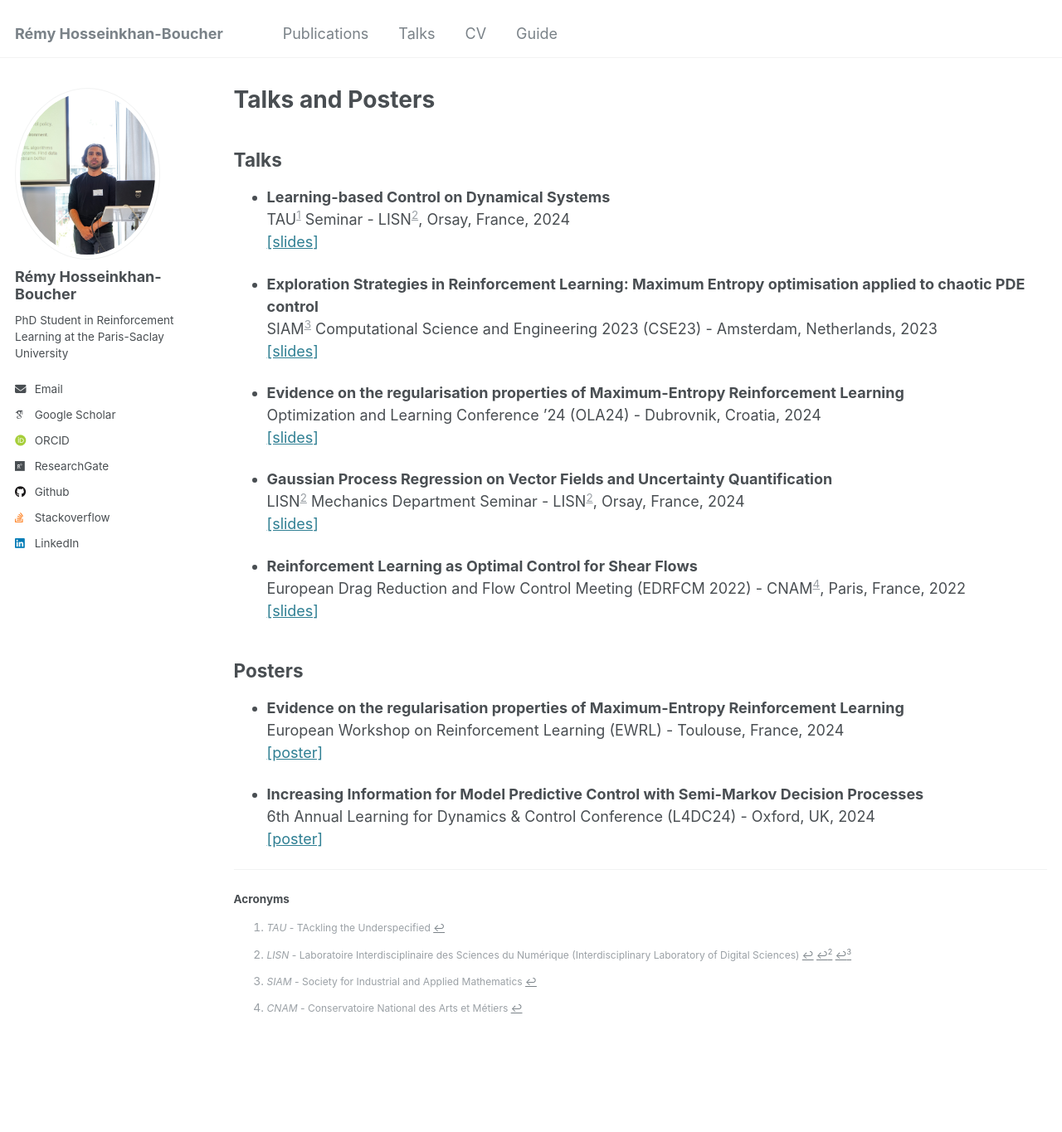
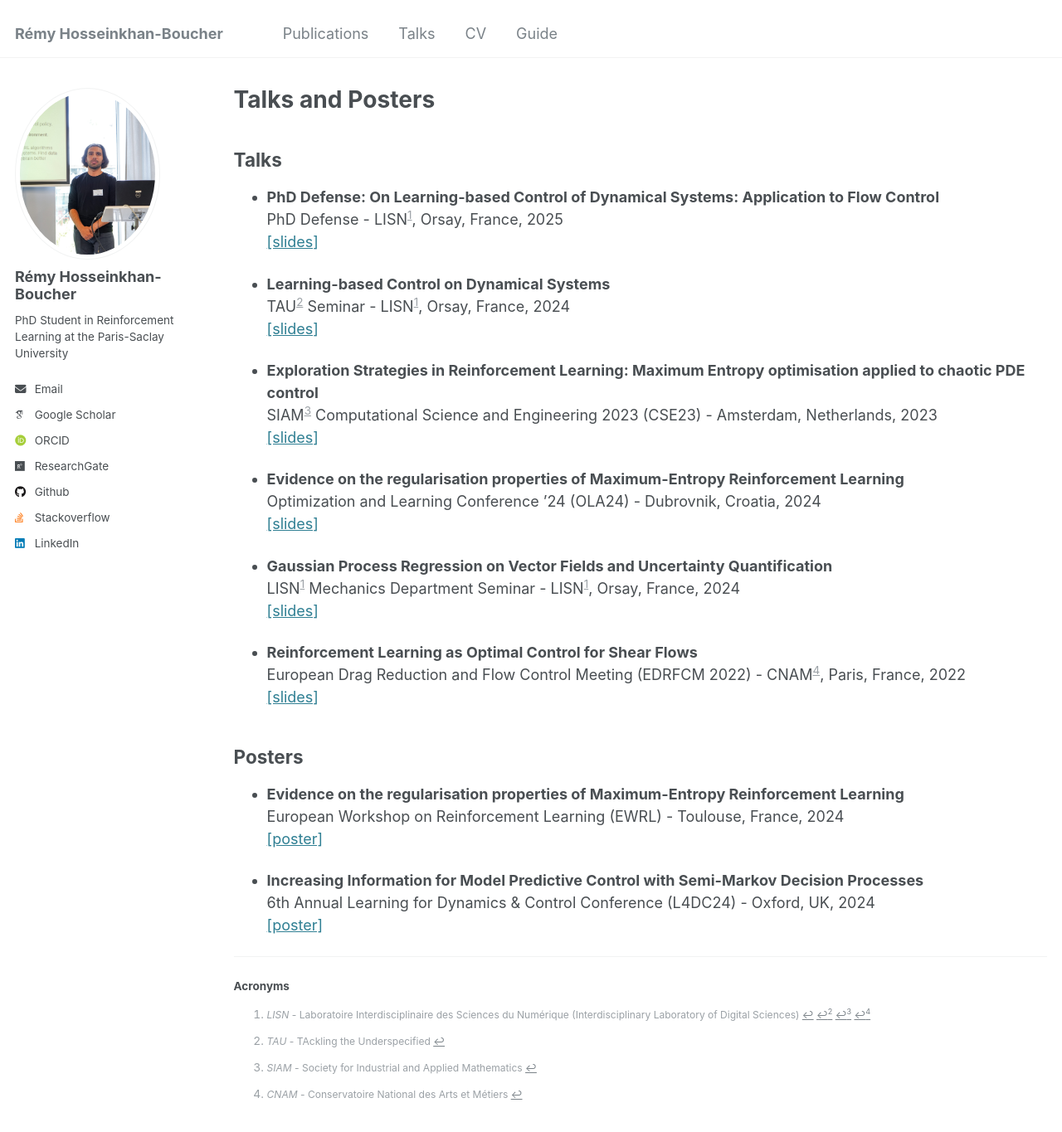
Before and after one commit to ReHoss/rehoss.github.io, a Jekyll site: the page built from _pages/talks.md, in a window 1280 px wide and 1400 px high. Shown: the top 1365 px of the window at 83% size. Built offline with Jekyll 4.4.1, drawn with Linux system fonts in a browser that asks for light colours; some web fonts are replaced.

Commit message:
Update with defense slides

```diff
--- a/_pages/talks.md
+++ b/_pages/talks.md
@@ -11,6 +11,10 @@ author_profile: true
 
 
 ## Talks
+
+- **PhD Defense: On Learning-based Control of Dynamical Systems: Application to Flow Control**
+PhD Defense - LISN[^lisn], Orsay, France, 2025
+[[slides]]({{ site.baseurl }}/files/talks_slides/phd_defense_slides.pdf)
 
 - **Learning-based Control on Dynamical Systems**
 TAU[^tau] Seminar - LISN[^lisn], Orsay, France, 2024
```
Also changed, not shown: _drafts/todo.md (line endings or trailing spaces), 1 other file.
